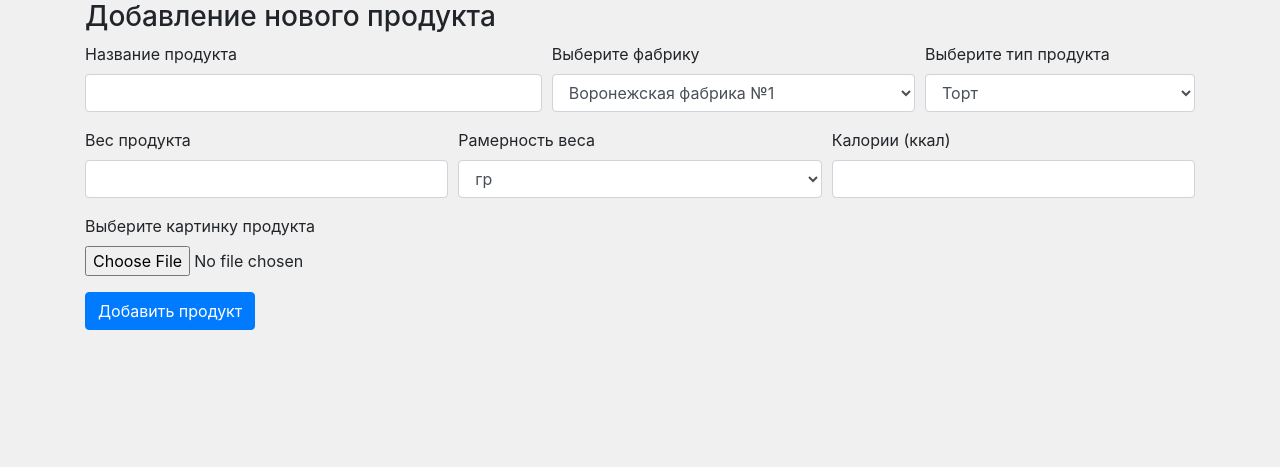
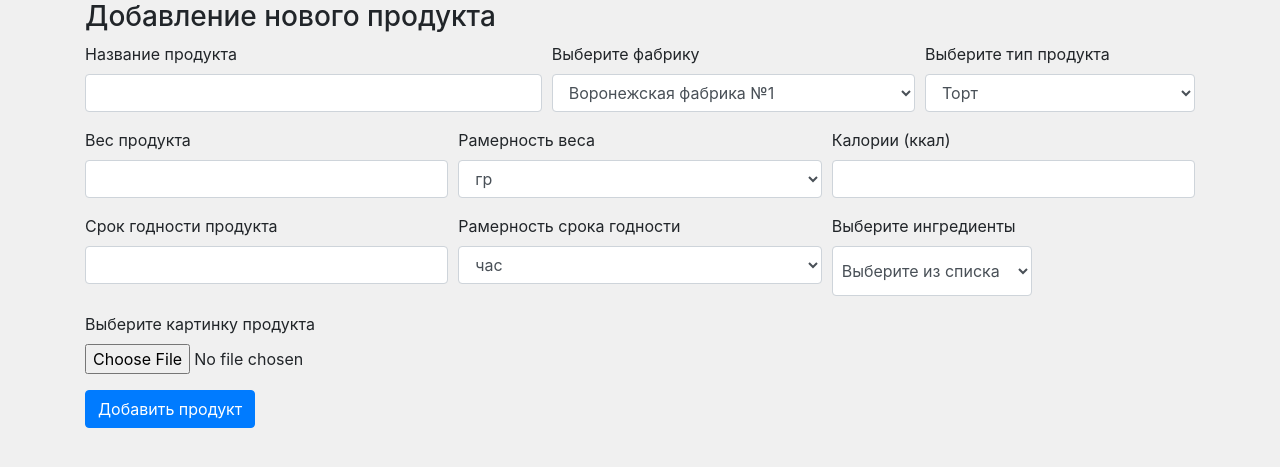
Before and after one commit to StasMalikov/stock_project, a Flask app: page /add_product in a window 1280 px wide. Shown: the part 56-523 px from the top of the page. Run offline with Flask 2, Linux system fonts and the light colour scheme; data comes from the database, SQL or seed files in the repository; both versions use the stored data as it was after the commit; some libraries are stand-ins or nearby versions.

Commit message:
добавление нового продукта

```diff
--- a/app/db_utils.py
+++ b/app/db_utils.py
@@ -10,10 +10,10 @@ class DbUtils:
         cursor.execute("SELECT ID, NAME, FACTORY_ID, PRODUCT_TYPE_ID, CALORIE_CONTENT, EXPIRATION_DATE, DIMENSION, WEIGHT, PICTURE FROM PRODUCTS WHERE IS_DELETE = '0';")
         return cursor.fetchall()
 
-    def insert_product(name, factory_id, product_type_id, calorie_content, expiration_date, dimension, weight):
+    def insert_product(name, factory_id, product_type_id, calorie_content, expiration_date, dimension, weight, picture):
         conn = sqlite3.connect("mydatabase.db")
         cursor = conn.cursor()
-        cursor.execute("insert into PRODUCTS(NAME, FACTORY_ID, PRODUCT_TYPE_ID, CALORIE_CONTENT, EXPIRATION_DATE, DIMENSION, WEIGHT, IS_DELETE) values(?, ?, ?, ?, ?, ?, ?, '0')", (name, factory_id, product_type_id, calorie_content, expiration_date, dimension, weight))
+        cursor.execute("insert into PRODUCTS(NAME, FACTORY_ID, PRODUCT_TYPE_ID, CALORIE_CONTENT, EXPIRATION_DATE, DIMENSION, WEIGHT, PICTURE, IS_DELETE) values(?, ?, ?, ?, ?, ?, ?, ?, '0')", (name, factory_id, product_type_id, calorie_content, expiration_date, dimension, weight, picture))
         conn.commit()
         return cursor.lastrowid
 
@@ -67,10 +67,19 @@ class DbUtils:
         cursor.execute("SELECT ID, PRODUCT_ID, INGREDIENT_ID FROM PRODUCT_INGREDIENT;")
         return cursor.fetchall()
 
-    def insert_product_ingredient(product_id ,ingredient_id):
+    def insert_product_ingredients(product_id ,ingredients):
         conn = sqlite3.connect("mydatabase.db")
         cursor = conn.cursor()
-        cursor.execute("insert into PRODUCT_INGREDIENT(PRODUCT_ID, INGREDIENT_ID) values(?, ?)", (product_id, ingredient_id))
+
+        ing_str = ""
+        for i in range(len(ingredients)):
+            ing_str += "'"+ ingredients[i] + "'"
+            if i < len(ingredients) - 1:
+                ing_str += ", "
+        cursor.execute("SELECT ID FROM INGREDIENTS WHERE IS_DELETE = '0' AND INGREDIENT_NAME IN (%s);" % ing_str)
+        ing_id = cursor.fetchall()
+        for i in range(len(ing_id)):
+            cursor.execute("insert into PRODUCT_INGREDIENT(PRODUCT_ID, INGREDIENT_ID) values(?, ?)", (product_id, ing_id[i][0]))
         conn.commit()
 
     def delete_product_ingredient(id):
@@ -90,6 +99,18 @@ class DbUtils:
         conn = sqlite3.connect("mydatabase.db")
         cursor = conn.cursor()
         cursor.execute("SELECT ID, INGREDIENT_NAME, DIMENSION FROM INGREDIENTS WHERE IS_DELETE = '0';")
+        return cursor.fetchall()
+
+    def select_ingredients_id(ingredients):
+        conn = sqlite3.connect("mydatabase.db")
+        cursor = conn.cursor()
+        ing_str = ""
+        for i in range(len(ingredients)):
+            ing_str += "'"+ ingredients[i] + "'"
+            if i < len(ingredients) - 1:
+                ing_str += ", "
+        print(ing_str)
+        cursor.execute("SELECT ID FROM INGREDIENTS WHERE IS_DELETE = '0' AND INGREDIENT_NAME IN (%s);" % ing_str)
         return cursor.fetchall()
 
     def insert_ingredients(ingredient_name, dimension):
@@ -123,6 +144,12 @@ class DbUtils:
         cursor.execute("SELECT TYPE_NAME FROM PRODUCT_TYPES WHERE IS_DELETE = '0';")
         return cursor.fetchall()
 
+    def select_product_types_id(type_name):
+        conn = sqlite3.connect("mydatabase.db")
+        cursor = conn.cursor()
+        cursor.execute("SELECT ID FROM PRODUCT_TYPES WHERE IS_DELETE = '0' AND TYPE_NAME = ?;", [type_name])
+        return cursor.fetchall()
+
     def insert_product_types(type_name):
         conn = sqlite3.connect("mydatabase.db")
         cursor = conn.cursor()
@@ -154,6 +181,12 @@ class DbUtils:
             conn = sqlite3.connect("mydatabase.db")
             cursor = conn.cursor()
             cursor.execute("SELECT FACTORY_NAME  FROM FACTORIES WHERE IS_DELETE = 0;")
+            return cursor.fetchall()
+
+    def select_factories_id(fact_name):
+            conn = sqlite3.connect("mydatabase.db")
+            cursor = conn.cursor()
+            cursor.execute("SELECT ID FROM FACTORIES WHERE IS_DELETE = 0 AND FACTORY_NAME = ?;", [fact_name])
             return cursor.fetchall()
 
     def insert_factory(location, fact_name, manuf_name):
--- a/app/routes.py
+++ b/app/routes.py
@@ -47,14 +47,40 @@ def add_product():
 
         if file.filename == '':
             return render_template('add_product.html')
+        file.save(app.config['UPLOAD_FOLDER'] + file.filename)
 
-        # test = file.filename.split(".")[-1]
+        expiration = 0
+        expiration_size = request.form['expitation_size']
+        if expiration_size == "час":
+            expiration  = request.form['expitation_value']
 
-        file.save(app.config['UPLOAD_FOLDER'] + file.filename)
+        elif expiration_size == "день":
+            expiration = 24*request.form['expitation_value']
+
+        elif expiration_size == "месяц":
+            expiration = 730*request.form['expitation_value']
+
+        elif expiration_size == "год":
+            expiration = 8760*request.form['expitation_value']
+
+        prod_id = DbUtils.insert_product( request.form['prod_name'],\
+                                         DbUtils.select_factories_id(request.form['factory'])[0][0], \
+                                         DbUtils.select_product_types_id(request.form['type'])[0][0], \
+                                         request.form['calorie_content'],\
+                                         expiration,\
+                                         request.form['dimension'],\
+                                         request.form['weight'],\
+                                         file.filename)
+
+        DbUtils.insert_product_ingredients(prod_id, request.form.getlist('ingredient[]'))
+
+        # print(request.form.getlist('ingredient[]'))
+        # return render_template('test.html', test_data = request.form['ingredient[]'])
 
     factories = DbUtils.select_factories_names()
     types = DbUtils.select_product_types_names()
-    return render_template('add_product.html', factories = factories, len_f = len(factories), types = types, len_t = len(types))
+    ingredients = DbUtils.select_ingredients()
+    return render_template('add_product.html', factories = factories, len_f = len(factories), types = types, len_t = len(types), ingredients = ingredients, len_i = len(ingredients))
 
 
 @app.route('/manage_ingredients', methods = ['GET','POST'])
--- a/app/static/css/mltselect.css
+++ b/app/static/css/mltselect.css
@@ -1,6 +1,3 @@
-body{
-	background: url(/img/checkselect-1.png) 50% 0 no-repeat;
-}
 
 .checkselect {
 	position: relative;
@@ -18,7 +15,7 @@ body{
 	width: 100%;
 	margin: 0;
 	padding-left: 5px;
-	height: 30px;
+	height: 50px;
 }
 .checkselect-over {
 	position: absolute;
--- a/app/templates/add_product.html
+++ b/app/templates/add_product.html
@@ -7,7 +7,7 @@
 
         <div class="form-group col-md-5">
             <label>Название продукта</label>
-            <input class="form-control" type="text" class="form-control" name="prod_name" required="" maxlength='50'>
+            <input class="form-control" type="text" name="prod_name" maxlength='50' required="">
         </div>
 
         <div class="form-group col-md-4">
@@ -34,7 +34,7 @@
 
         <div class="form-group col-md-4">
             <label>Вес продукта</label>
-            <input class="form-control" min = 1 type="number" class="form-control" name="weight" required="">
+            <input class="form-control" min = 1 type="number" name="weight" required="">
         </div>
 
         <div class="form-group col-md-4">
@@ -49,14 +49,44 @@
 
         <div class="form-group col-md-4">
             <label>Калории (ккал)</label>
-            <input class="form-control" min = 1 type="number" class="form-control" name="calorie_content" required="">
+            <input class="form-control" min = 1 type="number"  name="calorie_content" required="">
         </div>
+
+    </div>
+
+    <div class="form-row">
+
+        <div class="form-group col-md-4">
+            <label>Срок годности продукта</label>
+            <input class="form-control" min = 1 type="number" name="expitation_value" required="">
+        </div>
+
+        <div class="form-group col-md-4">
+            <label>Рамерность срока годности</label>
+            <select name="expitation_size" class="form-control">
+                        <option>час</option>
+                        <option>день</option>
+                        <option>месяц</option>
+                        <option>год</option>
+            </select>
+        </div>
+
+        <div class="form-group col-md-4">
+        <label>Выберите ингредиенты</label>
+            <div class="checkselect" class="form-control">
+            {% for i in range(len_i)  %}
+                    <label><input type="checkbox" name="ingredient[]" value="{{ingredients[i][1]}}">{{ ingredients[i][1] }}</label>
+            {% endfor %}
+                </div>
+                <link rel="stylesheet" type="text/css" href="{{url_for('static', filename='css/mltselect.css')}}">
+                <script src="/static/js/mltselect.js"></script>
+            </div>
 
     </div>
 
     <div class="form-group">
         <label >Выберите картинку продукта</label>
-        <input type="file" class="form-control-file" name="picture">
+        <input type="file" class="form-control-file" name="picture" required="">
     </div>
 
         <button type="submit" class="btn btn-primary">Добавить продукт</button>
```
Also changed, not shown: app/templates/test.html (+8 -2 lines), mydatabase.db.
